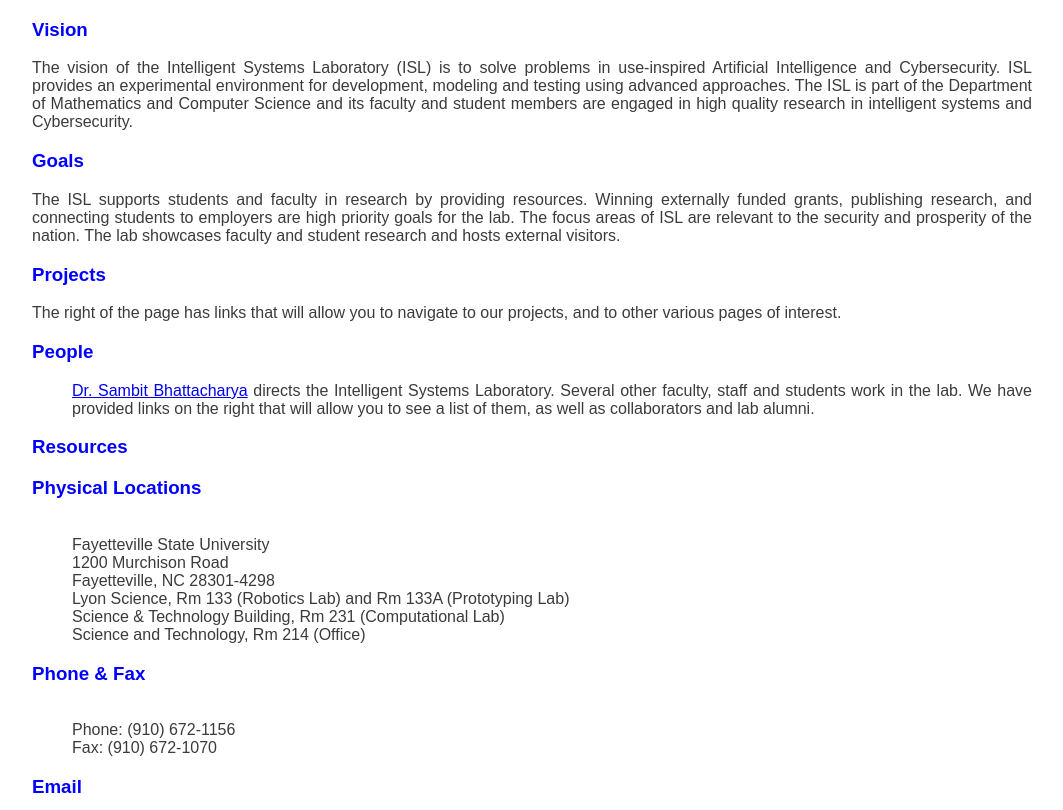
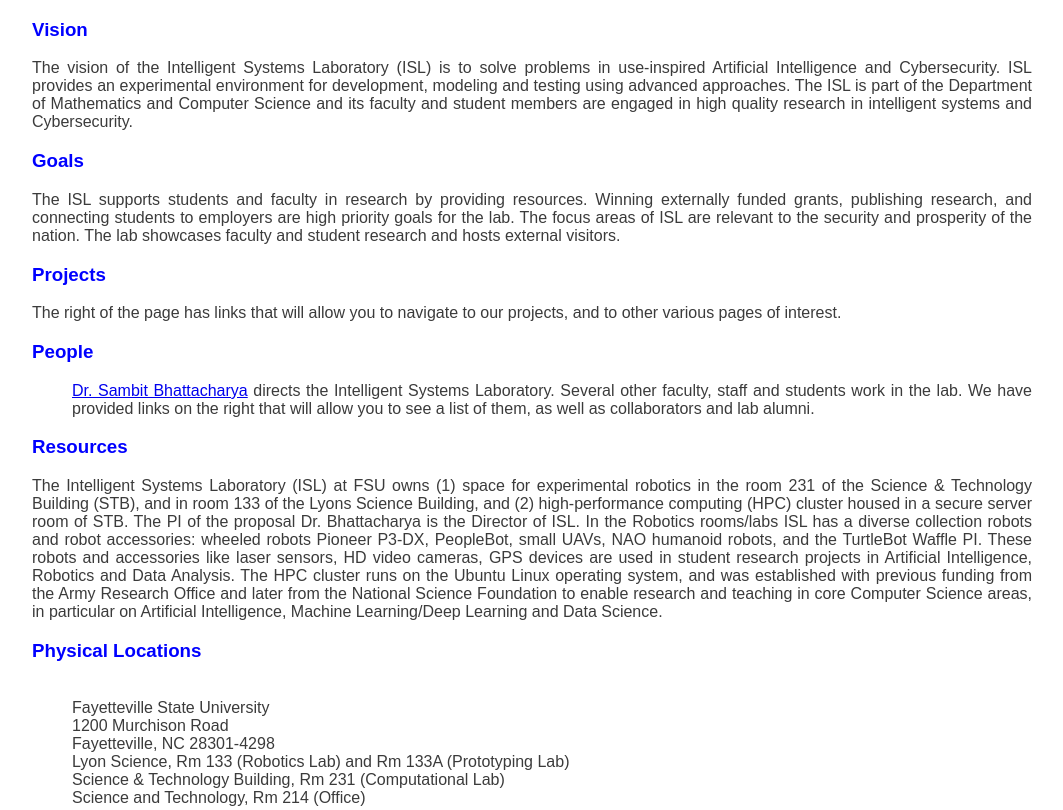
Before and after one commit to Paparoni/isl-website, a plain HTML site: page index.html in a window 1280 px wide. Shown: the top 810 px of the page, without its empty margins (108-1171 px from the left). Drawn offline with Linux system fonts and the light colour scheme.

Commit message:
Update index.html
Update on summary

```diff
--- a/index.html
+++ b/index.html
@@ -162,7 +162,7 @@ h1 {
 
 
 <h3 style="color: blue"> Resources</h3>
-<p>
+<p>  The Intelligent Systems Laboratory (ISL) at FSU owns (1) space for experimental robotics in the room 231 of the Science & Technology Building (STB), and in room 133 of the Lyons Science Building, and (2) high-performance computing (HPC) cluster housed in a secure server room of STB. The PI of the proposal Dr. Bhattacharya is the Director of ISL.  In the Robotics rooms/labs ISL has a diverse collection robots and robot accessories: wheeled robots Pioneer P3-DX, PeopleBot, small UAVs, NAO humanoid robots, and the TurtleBot Waffle PI. These robots and accessories like laser sensors, HD video cameras, GPS devices are used in student research projects in Artificial Intelligence, Robotics and Data Analysis. The HPC cluster runs on the Ubuntu Linux operating system, and was established with previous funding from the Army Research Office and later from the National Science Foundation to enable research and teaching in core Computer Science areas, in particular on Artificial Intelligence, Machine Learning/Deep Learning  and  Data  Science.
 
 <h3 style="color: blue">Physical Locations</h3>
 
```
